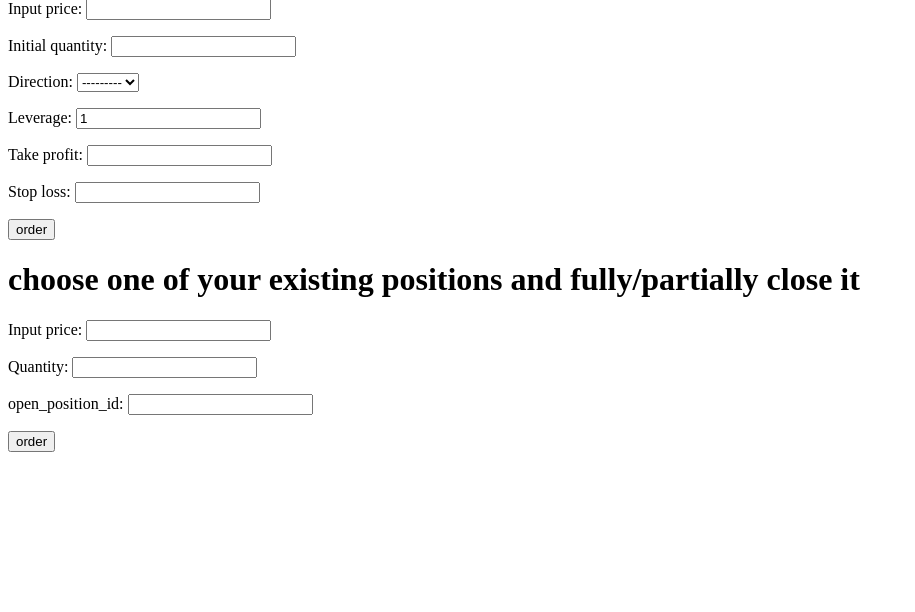
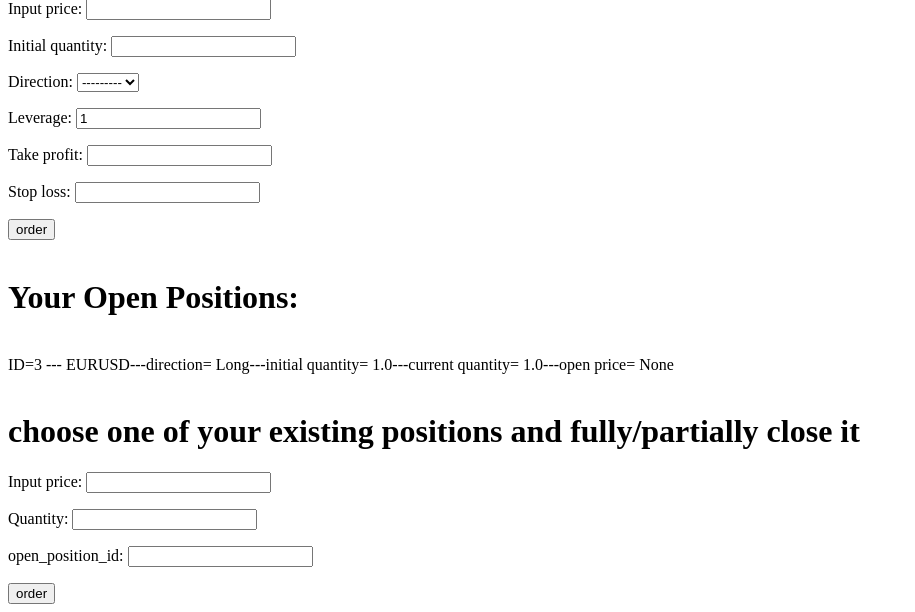
Before and after one commit to aminizadyar/tradingram, a Django app: a page that uses templates/paper_trade/ticker_page.html in a window 1280 px wide. Shown: the part 489-1101 px from the top of the page, without its empty margins (0-915 px from the left). Before the commit the page ends 941 px from the top, so only its background shows below. Run offline with Django 3.2, Linux system fonts and the light colour scheme; a user stored in the database is signed in; data comes from the database, SQL or seed files in the repository; both versions use the stored data as it was after the commit; data that the repository does not hold is empty.

Commit message:
some minor changes. ready to modify the OrderClosePosition model

```diff
--- a/paper_trade/models.py
+++ b/paper_trade/models.py
@@ -30,14 +30,14 @@
     stop_loss = models.FloatField(blank=True, null=True)
 
     def __str__(self):
-        return str(self.id) + " --- " + self.symbol.symbol + "---initial quantity= " + str(self.initial_quantity) +  "---current quantity= " + str(self.current_quantity) +"---open price= " + str(self.matched_price) + " direction= " + self.get_direction_display()
+        return "ID="+str(self.id) + " --- " + self.symbol.symbol + "---direction= " + self.get_direction_display() + "---initial quantity= " + str(self.initial_quantity) +  "---current quantity= " + str(self.current_quantity) +"---open price= " + str(self.matched_price)
 
     @property
     def blocked_margin(self):
         return (self.current_quantity / self.initial_quantity) * self.initial_margin
 
     @property
-    def is_a_open_position(self):
+    def is_an_open_position(self):
         if self.result == 'S' and self.current_quantity > 0:
             return True
         else:
@@ -45,7 +45,7 @@
 
     @property
     def unrealized_gain(self):
-        if self.is_a_open_position:
+        if self.is_an_open_position:
             if self.direction == OrderOpenPosition.LONG:
                 return profit_or_loss_calculator(self.symbol.bid,self.matched_price,self.current_quantity,self.symbol,self.direction)
             else:
--- a/paper_trade/views.py
+++ b/paper_trade/views.py
@@ -19,7 +19,7 @@
     state_open_order_status = "insert your order and open a new position"
     state_close_order_status = "choose one of your existing positions and fully/partially close it "
     symbol_of_interest = Symbol.objects.get(symbol__iexact=symbol)
-    open_positions = OpenPosition.objects.filter(user=request.user,symbol=symbol_of_interest)
+    open_positions = [obj for obj in OrderOpenPosition.objects.all() if obj.is_an_open_position]
 
     if request.method == 'POST':
         if 'open_order' in request.POST:
@@ -27,7 +27,7 @@
             if order_open_position_form.is_valid():
                 open_order = OrderOpenPosition()
                 open_order.input_price = order_open_position_form.cleaned_data['input_price']
-                open_order.quantity = order_open_position_form.cleaned_data['quantity']
+                open_order.initial_quantity = order_open_position_form.cleaned_data['initial_quantity']
                 open_order.direction = order_open_position_form.cleaned_data['direction']
                 open_order.leverage = order_open_position_form.cleaned_data['leverage']
                 open_order.take_profit = order_open_position_form.cleaned_data['take_profit']
--- a/templates/paper_trade/ticker_page.html
+++ b/templates/paper_trade/ticker_page.html
@@ -26,12 +26,16 @@
         {{ order_open_position_form.as_p }}
         <button name="open_order" type="submit">order</button>
     </form>
-
+        <br>
+        <h1>
+            Your Open Positions:
+        </h1>
+        <br>
     {% for open_position in open_positions %}
     {{ open_position }}
         <br>
     {% endfor %}
-
+    <br>
     <h1>
         {{ state_close_order_status }}
     </h1>
```
Also changed, not shown: db.sqlite3.
